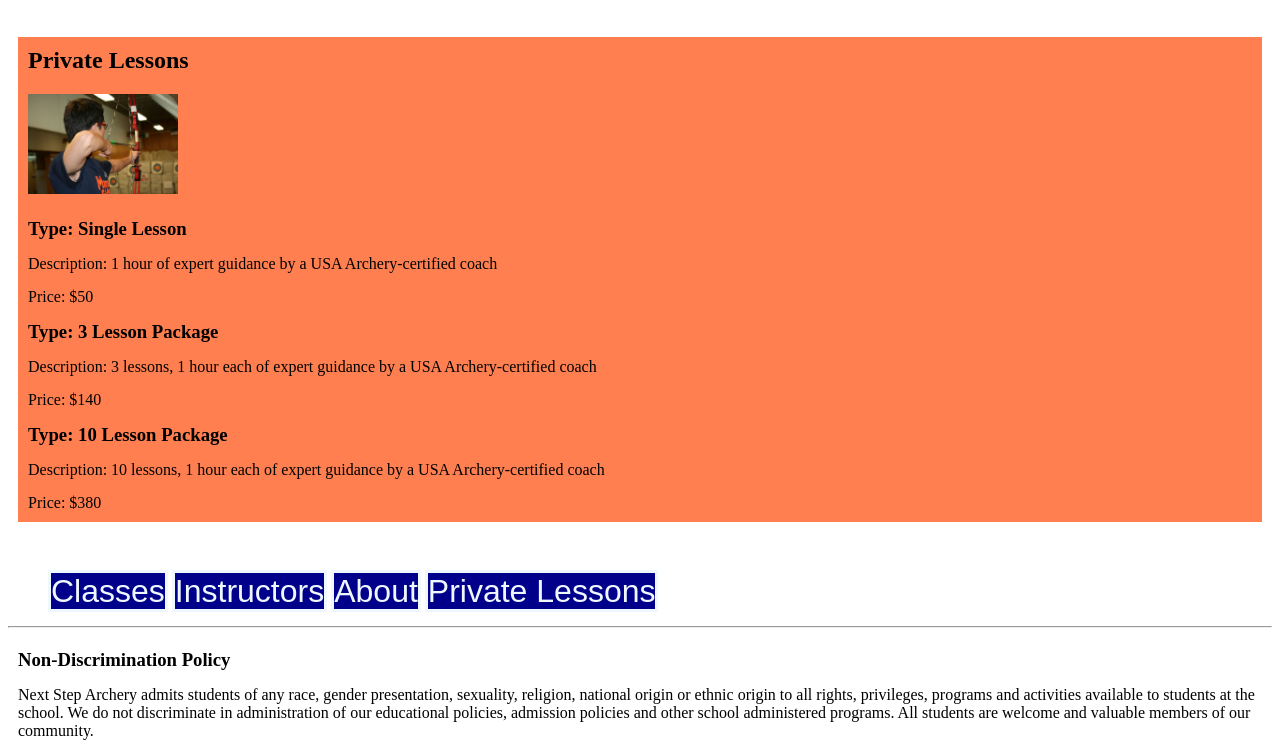
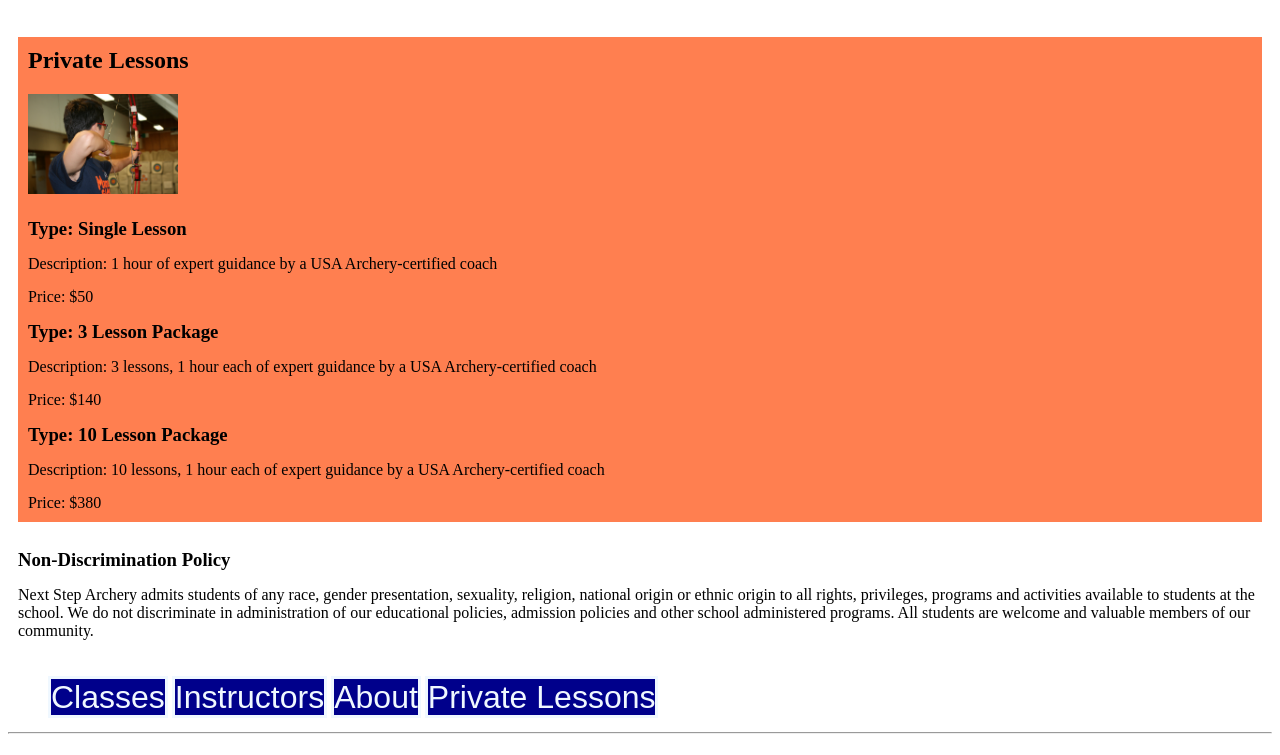
Before and after one commit to caprinevins/stp-archery, a plain HTML site: page index.html in a window 1280 px wide. Shown: the part 802-1557 px from the top of the page. Drawn offline with Linux system fonts and the light colour scheme.

Commit message:
fixed footer tag, i think.

```diff
--- a/index.html
+++ b/index.html
@@ -9,8 +9,6 @@
   <style type="text/css">
   </style>
 </head>
-
-
 <body>
 
 
@@ -83,8 +81,9 @@
 	</div>
   </div>
   </body>
-
-<footer>
+<footer><h3>Non-Discrimination Policy</h3>
+  <p>Next Step Archery admits students of any race, gender presentation, sexuality, religion, national origin or ethnic origin to all rights, privileges, programs and activities available to students at the school. We do not discriminate in administration of our educational policies, admission policies and other school administered programs. All students are welcome and valuable members of our community.</p>
+</footer>
 <div class="Section Group">
   <div class="col span_12_of_12 navbar">
   <nav>
@@ -97,7 +96,4 @@
   <hr>
   </div>
 </div>
-    <h3>Non-Discrimination Policy</h3>
-    <p>Next Step Archery admits students of any race, gender presentation, sexuality, religion, national origin or ethnic origin to all rights, privileges, programs and activities available to students at the school. We do not discriminate in administration of our educational policies, admission policies and other school administered programs. All students are welcome and valuable members of our community.</p>
-</footer>
 </html>
```
